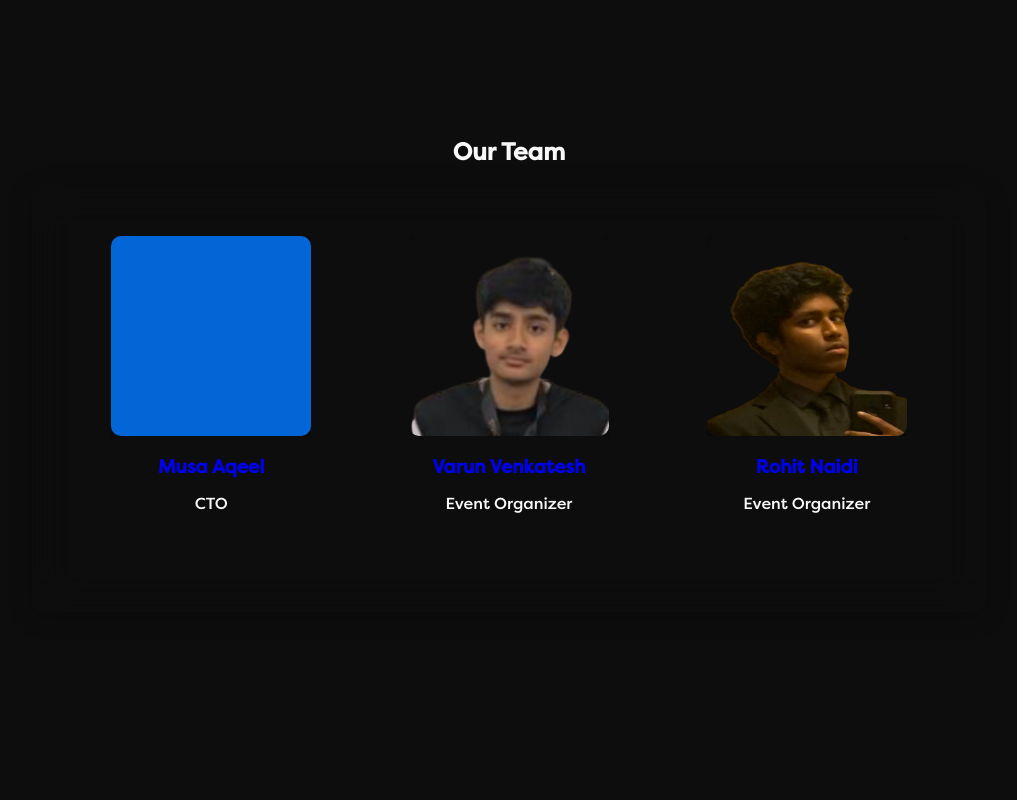
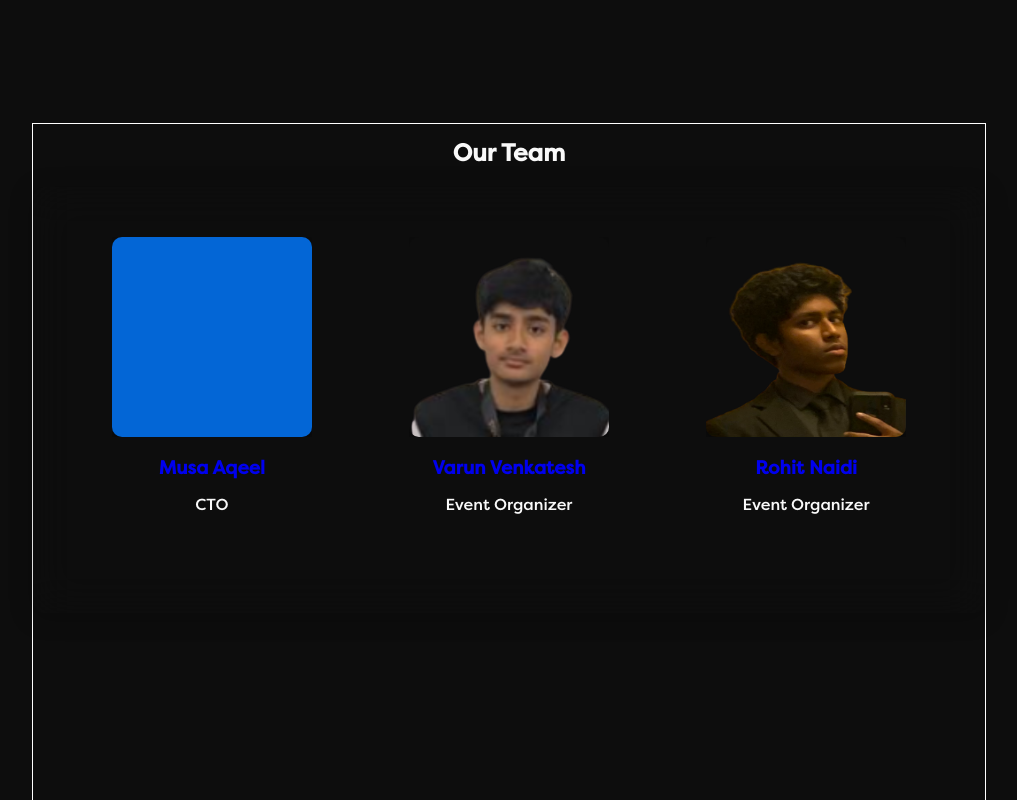
Before and after one commit to ScintillateS/EngenHacks.org, a Next.js app: page / in a window 1280 px wide. Shown: the part 2560-3360 px from the top of the page, without its empty margins (131-1148 px from the left). Built offline with nearby package versions, Linux system fonts and the light colour scheme.

Commit message:
white wrapper

```diff
--- a/components/sections/Team.jsx
+++ b/components/sections/Team.jsx
@@ -10,7 +10,10 @@ const Wrapper = styled('section', {
   width: '100%',
   textAlign: 'center',
   scrollMarginTop: '12vh',
+  border: '1px solid white',
+  boxSizing: 'border-box',
 });
+
 
 const TeamGrid = styled('div', css({
   display: 'grid',
```
